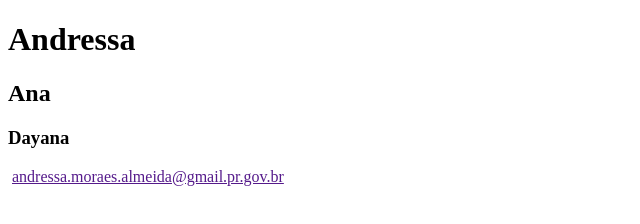
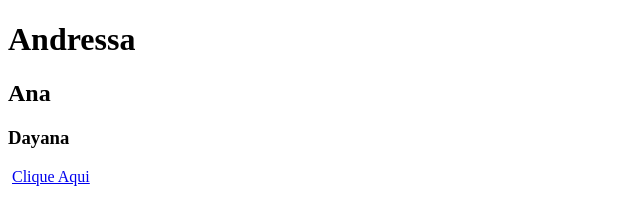
Before and after one commit to Andressamoraesss/andressamoraesss.github.io, a plain HTML site: page index.html in a window 1280 px wide. Shown: the whole page, without its empty margins (0-640 px from the left). Drawn offline with Linux system fonts and the light colour scheme.

Commit message:
Add files via upload

```diff
--- a/index.html
+++ b/index.html
@@ -10,7 +10,6 @@
      <h2>Ana</h2>
      <h3>Dayana</h3>
 <img src="girassol.jpeg" alt="">
-<a href=""
-<h2> andressa.moraes.almeida@gmail.pr.gov.br </h2>
+<a href="google.com">Clique Aqui</a>
 </body>
 </html>
```
